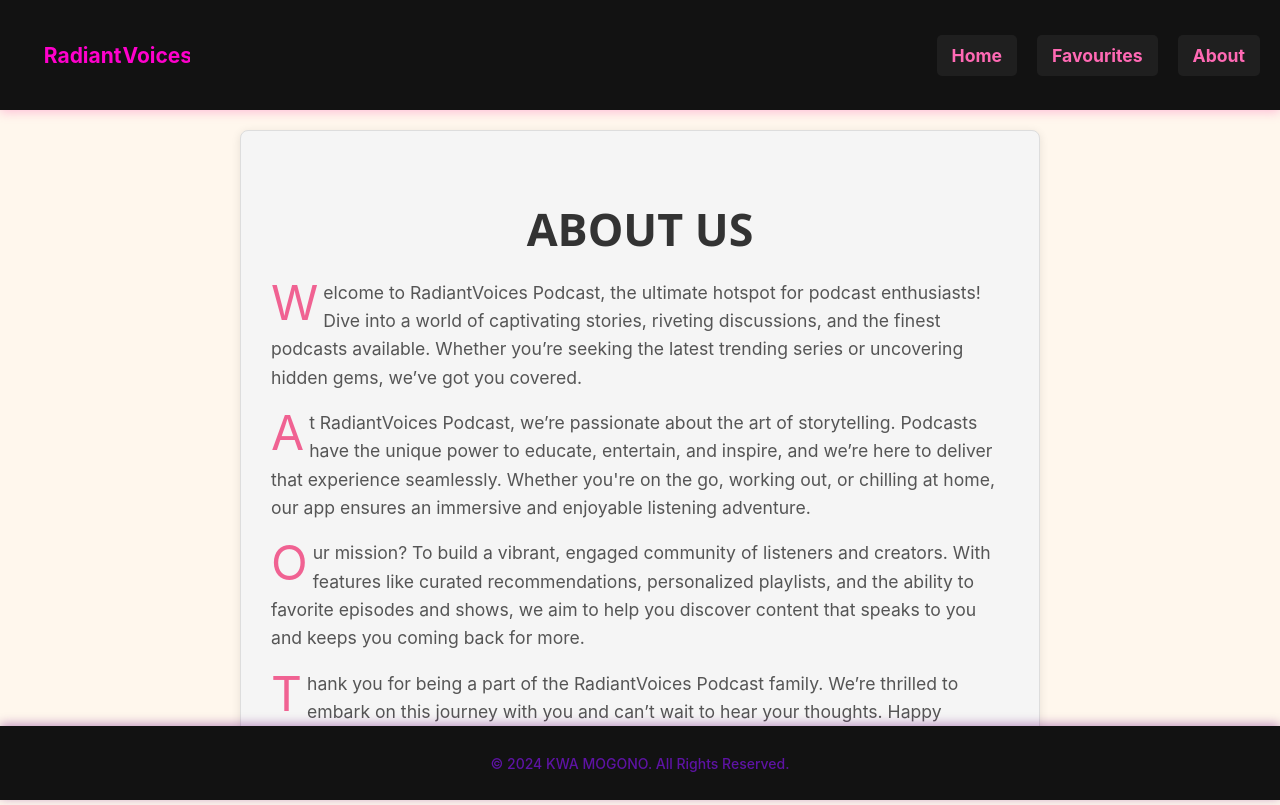
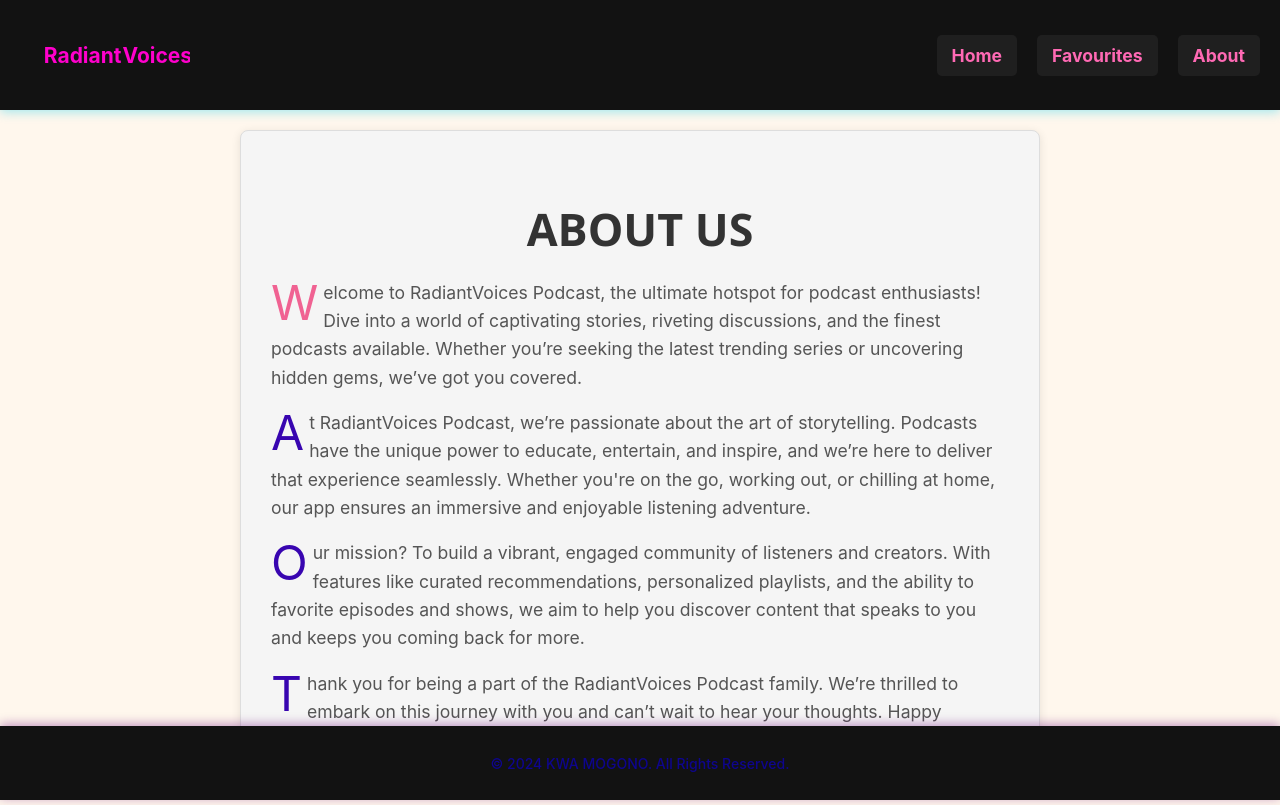
Before and after one commit to tsaimogono/FINAL-PORTFOLIO-DJS11, a React (Vite) app: page /about in a window 1280 px wide. Built offline with nearby package versions, Linux system fonts and the light colour scheme; the HTML template or start-up script is replaced by a standard one.

Commit message:
modified.css

```diff
--- a/src/components/About.css
+++ b/src/components/About.css
@@ -41,7 +41,7 @@
 
   .about p::first-letter {
     font-size: 3rem;
-    color: #f06292;
+    color: #3805b0;
     float: left;
     margin-right: 5px;
     line-height: 1;
--- a/src/components/Footer.css
+++ b/src/components/Footer.css
@@ -20,7 +20,7 @@
   .footer p {
     margin: 0;
     font-size: 14px;
-    color: #5e13a4; /* Neon pink text color */
+    color: #0e058e; /* Neon pink text color */
   }
 
   .footer a {
--- a/src/components/Header.css
+++ b/src/components/Header.css
@@ -4,7 +4,7 @@
   justify-content: space-between;
   padding: 10px 20px;
   background-color: #121212; /* Dark background color */
-  box-shadow: 0 2px 10px rgba(255, 105, 180, 0.4); /* Pink glow shadow */
+  box-shadow: 0 2px 10px rgba(19, 208, 238, 0.4); /* Pink glow shadow */
 }
 
 .logo-link {
```
